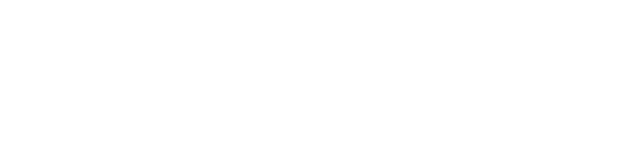
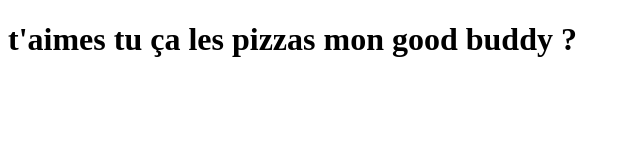
Before and after one commit to lamoureux-sylvain/sharezza, a plain HTML site: page index.html in a window 1280 px wide. Shown: the whole page, without its empty margins (0-640 px from the left). Drawn offline with Linux system fonts and the light colour scheme.

Commit message:
h1 added to the main page

```diff
--- a/index.html
+++ b/index.html
@@ -5,6 +5,6 @@
     <title>SharEzza</title>
   </head>
   <body>
-
+    <h1>t'aimes tu ça les pizzas mon good buddy ?</h1>
   </body>
 </html>
```
